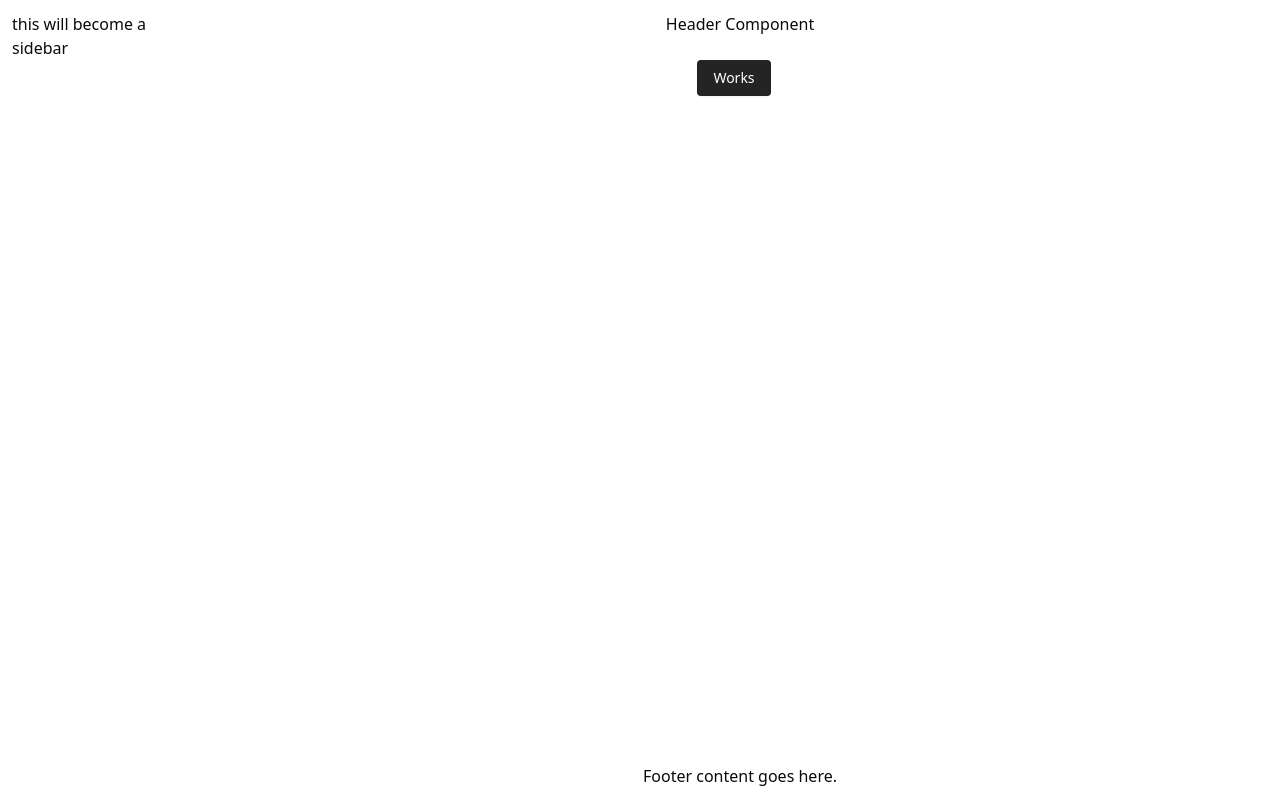
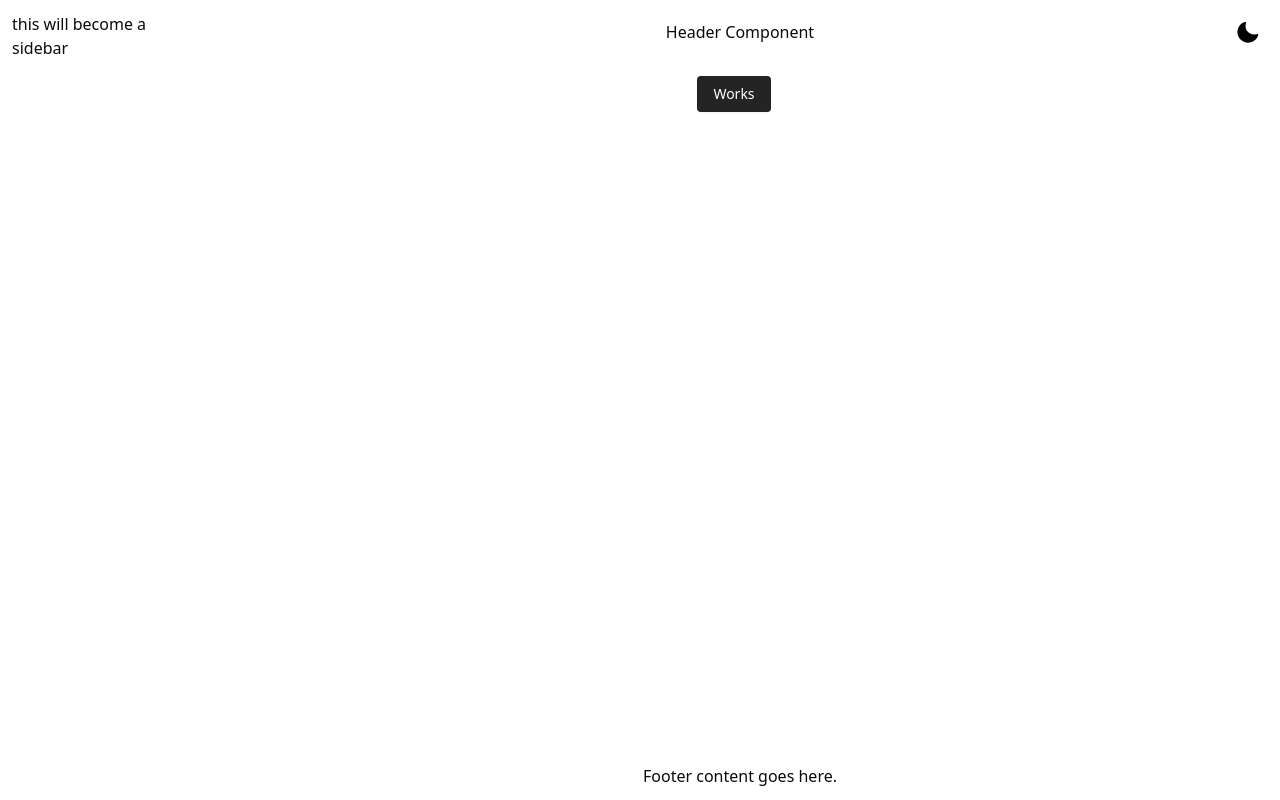
Before and after one commit to Tor-HodeKode/DashBoard, a React (Vite) app: page /DashBoard/home in a window 1280 px wide. Built offline with nearby package versions, Linux system fonts and the light colour scheme.

Commit message:
implement dark light mode

```diff
--- a/src/App.css
+++ /dev/null
@@ -1,4 +0,0 @@
-#root {
-  margin: 0 auto;
-  text-align: center;
-}
--- a/src/assets/FileManager.js
+++ b/src/assets/FileManager.js
@@ -2,11 +2,11 @@ import { base_url as base } from "../../config.js";
 
 const filePaths = {
     // background: "/images/background",
-    // icons: "/images/icons",
+    icons: "/images/icons",
     // logo: "/images/logo",
 };
 
-export const getFilePath = (folderKey, fileName) => {
+const getFilePath = (folderKey, fileName) => {
     const folderPath = filePaths[folderKey];
     if (!folderPath) {
         console.error(`Invalid folder key: ${folderKey}`);
@@ -15,8 +15,11 @@ export const getFilePath = (folderKey, fileName) => {
     return `${base}${folderPath}/${encodeURIComponent(fileName)}`;
 };
 
-export const path = (folderKey, fileNames) => fileNames.map(fileName => getFilePath(folderKey, fileName));
+const path = (folderKey, fileNames) => fileNames.map(fileName => getFilePath(folderKey, fileName));
+
+export default path;
 
 // Use examples:
+// import path from './FileManager.js';
 // const images = path("background", ["image1.jpg"]);
 // const icons = path("icons", ["icon1.png", "icon2.png"]);
--- a/src/components/Header.jsx
+++ b/src/components/Header.jsx
@@ -1,13 +1,56 @@
+import { useEffect, useState } from "react";
+import { Button } from "@/components/ui/button";
+import path from "@/assets/FileManager.js";
+import { getStoredTheme, setStoredTheme } from "@/util/localStorage.js";
 
+const [darkIcon, lightIcon] = path("icons", ["Dark.svg", "Light.svg"]);
 
 const Header = () => {
+    const [isDark, setIsDark] = useState(getStoredTheme);
+
+    useEffect(() => {
+        if (isDark) {
+            document.documentElement.classList.add("dark");
+        } else {
+            document.documentElement.classList.remove("dark");
+        }
+        setStoredTheme(isDark);
+
+        const observer = new MutationObserver(() => {
+            setIsDark(document.documentElement.classList.contains("dark"));
+        });
+        observer.observe(document.documentElement, {
+            attributes: true,
+            attributeFilter: ["class"],
+        });
+        return () => observer.disconnect();
+    }, [isDark]);
+
+    const toggleTheme = () => setIsDark((prev) => !prev);
+
+    const themeIcon = isDark
+        ? <img src={lightIcon} alt="Light Mode" />
+        : <img src={darkIcon} alt="Dark Mode" />;
+
+    const styles = {
+        container: "w-full grid grid-cols-[1fr_1fr_1fr] gap-4",
+        cLeft: "flex items-center justify-start",
+        cCenter: "flex items-center justify-center",
+        cRight: "flex items-center justify-end",
+        bTheme: "py-5 px-1 outline-none border-0 rounded-full bg-transparent shadow-none hover:cursor-pointer dark:hover:bg-[#8b8b8b89] transition-colors duration-300",
+    };
+
     return (
-        <>
-            <div>
-                Header Component
+        <div className={styles.container}>
+            <div className={styles.cLeft}></div>
+            <div className={styles.cCenter}>Header Component</div>
+            <div className={styles.cRight}>
+                <Button className={styles.bTheme} onClick={toggleTheme}>
+                    {themeIcon}
+                </Button>
             </div>
-        </>
-    )
-}
+        </div>
+    );
+};
 
 export default Header;
--- /dev/null
+++ b/src/util/localStorage.js
@@ -0,0 +1,12 @@
+const THEME_KEY = "theme";
+
+export function getStoredTheme() {
+    const stored = localStorage.getItem(THEME_KEY);
+    if (stored === "dark") return true;
+    if (stored === "light") return false;
+    return document.documentElement.classList.contains("dark");
+}
+
+export function setStoredTheme(isDark) {
+    localStorage.setItem(THEME_KEY, isDark ? "dark" : "light");
+}
--- a/src/util/notfound.jsx
+++ b/src/util/notfound.jsx
@@ -1,18 +1,37 @@
+import { useNavigate } from "react-router-dom";
+import { Button } from "@/components/ui/button";
 
 const styles = {
-    notfound: "flex flex-col justify-center items-center h-screen text-center relative",
+    notfound: "flex flex-col justify-center items-center h-screen text-center relative bg-[#242424]",
     container: "absolute top-[30%] left-[50%] transform -translate-x-[50%] -translate-y-[50%]",
-    headText: "text-red-700 text-3xl font-bold mb-3",
-    standardText: "text-[#61615f] text-base font-medium",
+    headText: "text-red-500 text-3xl font-bold mb-3",
+    standardText: "text-[#c5c5c3] text-base font-medium",
+    button: "bg-[#3758eb] text-white px-4 py-2 rounded hover:bg-[#1c41e6] w-auto mt-5"
+}
+const texts = {
+    head: "404 - Page Not Found",
+    details: "The page you are looking for does not exist.",
+    button: "Go to Home"
 }
 
-const NotFound = () => {
+const NotFound = ({ des }) => {
+    const navigate = useNavigate();
+    const handleClick = () => {
+        if (des) {
+            navigate(`${des}`);
+        }
+    }
+
     return (
         <div className={styles.notfound}>
             <div className={styles.container}>
-                <h1 className={styles.headText}>404 - Page Not Found</h1>
-                <p className={styles.standardText}>The page you are looking for does not exist.</p>
+                <h1 className={styles.headText}>{texts.head}</h1>
+                <p className={styles.standardText}>{texts.details}</p>
+                <div>
+                    <Button className={styles.button} onClick={handleClick} >{texts.button}</Button>
+                </div>
             </div>
+
         </div>
     );
 }
--- a/src/util/router.jsx
+++ b/src/util/router.jsx
@@ -11,7 +11,7 @@ const router = createBrowserRouter(
         {
             path: "/",
             element: <App />,
-            errorElement: <NotFound />,
+            errorElement: <NotFound des="/home"/>,
             children: [
                 {
                     index: true,
@@ -25,7 +25,7 @@ const router = createBrowserRouter(
         },
         {
             path: "*",
-            element: <NotFound />
+            element: <NotFound des="/home"/>
         }
     ],
     {
```
Also changed, not shown: public/images/icons/Dark.svg (added), public/images/icons/Light.svg (added).
